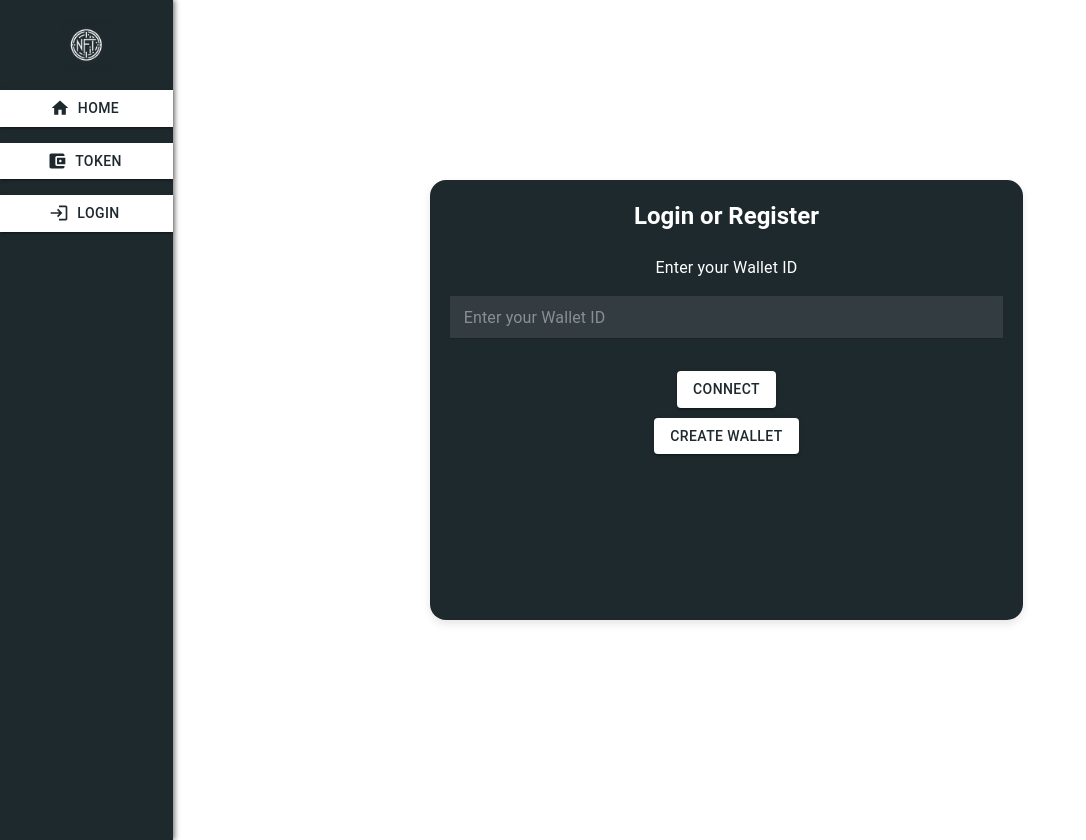
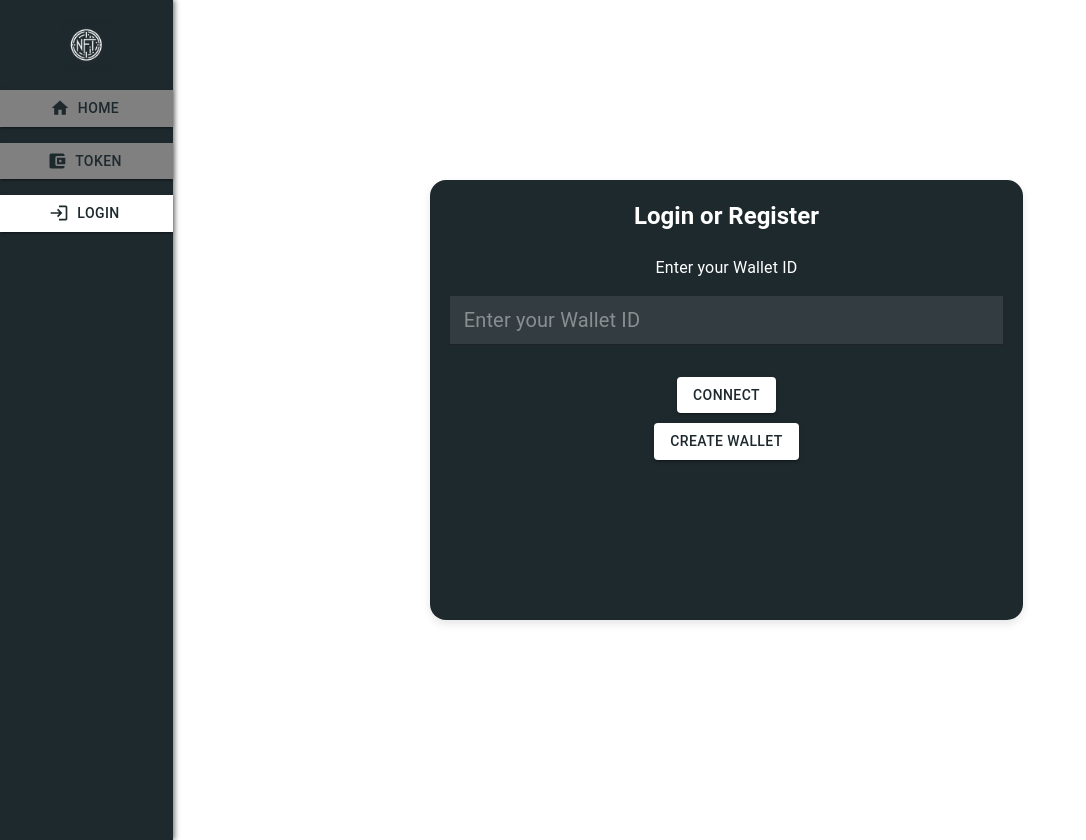
Before and after one commit to M-Blockchain-M-BKC-900/frontend, a React (Create React App) app in the folder enefte/: page /login in a window 1280 px wide. Shown: the whole page, without its empty margins (0-1086 px from the left). Built offline with nearby package versions, Linux system fonts and the light colour scheme.

Commit message:
[UPDATE] Block Route

```diff
--- a/enefte/src/App.js
+++ b/enefte/src/App.js
@@ -1,26 +1,29 @@
 import React from 'react';
-import { BrowserRouter as Router, Routes, Route } from 'react-router-dom';
+import { BrowserRouter as Router, Routes, Route, Navigate } from 'react-router-dom';
 import NavBar from './components/NavBar';
 import Marketplace from './pages/Marketplace';
 import LoginPage from './pages/LoginPage';
 import Tokenisation from './pages/Tokenisation';
+import ProtectedRoute from './components/ProtectedRoute';
 import { Box } from '@mui/material';
 
 export default function App() {
+  const isLoggedIn = sessionStorage.getItem('accessToken');
+
   return (
     <Router>
       <Box sx={{ display: 'flex', height: '100%',}}>
         <NavBar />
-          <Box component="main" sx={{ overflowY: 'auto', width: '100%'}}>
-            <Box component="main" sx={{ overflowX: 'auto', height: '100%'}}>
-              <Routes>
-                <Route path="/" element={<Marketplace />} />
-                <Route path="/marketplace" element={<Marketplace />} />
-                <Route path="/token" element={<Tokenisation />} />
-                <Route path="/login" element={<LoginPage />} />
-              </Routes>
-            </Box>
+        <Box component="main" sx={{ overflowY: 'auto', width: '100%'}}>
+          <Box component="main" sx={{ overflowX: 'auto', height: '100%'}}>
+            <Routes>
+              <Route path="/" element={<LoginPage />} />
+              <Route path="/login" element={isLoggedIn ? <Navigate to="/marketplace" /> : <LoginPage />} />
+              <Route path="/marketplace" element={<ProtectedRoute><Marketplace /></ProtectedRoute>} />
+              <Route path="/token" element={<ProtectedRoute><Tokenisation /></ProtectedRoute>} />
+            </Routes>
           </Box>
+        </Box>
       </Box>
     </Router>
   );
--- a/enefte/src/components/NavBar.js
+++ b/enefte/src/components/NavBar.js
@@ -9,7 +9,6 @@ import { Link, useNavigate } from 'react-router-dom';
 
 const NavBar = () => {
   const navigate = useNavigate();
-
   const isLoggedIn = sessionStorage.getItem('accessToken');
 
   const handleLogout = () => {
@@ -38,12 +37,12 @@ const NavBar = () => {
           component={Link}
           to="/marketplace"
           sx={{
-            backgroundColor: 'white',
+            backgroundColor: isLoggedIn ? 'white' : 'grey',
             color: '#1E292E',
             borderRadius: 0,
             width: '100%',
             ':hover': {
-              backgroundColor: 'grey.300'
+              backgroundColor: isLoggedIn ? 'grey.300' : 'grey'
             }
           }}
         >
@@ -55,12 +54,12 @@ const NavBar = () => {
           component={Link}
           to="/token"
           sx={{
-            backgroundColor: 'white',
+            backgroundColor: isLoggedIn ? 'white' : 'grey',
             color: '#1E292E',
             borderRadius: 0,
             width: '100%',
             ':hover': {
-              backgroundColor: 'grey.300'
+              backgroundColor: isLoggedIn ? 'grey.300' : 'grey'
             }
           }}
         >
@@ -82,7 +81,7 @@ const NavBar = () => {
             }}
           >
             Logout
-        </Button>
+          </Button>
         ) : (
           <Button
             startIcon={<LoginIcon sx={{ color: '#1E292E'}} />}
--- /dev/null
+++ b/enefte/src/components/ProtectedRoute.js
@@ -0,0 +1,9 @@
+import React from 'react';
+import { Navigate } from 'react-router-dom';
+
+const ProtectedRoute = ({ children }) => {
+  const isLoggedIn = sessionStorage.getItem('accessToken');
+  return isLoggedIn ? children : <Navigate to="/login" replace />;
+};
+
+export default ProtectedRoute;
--- a/enefte/src/pages/LoginPage.js
+++ b/enefte/src/pages/LoginPage.js
@@ -89,15 +89,17 @@ const LoginPage = () => {
         <TextField
             variant="filled"
             fullWidth
+            type="password"
             value={walletID}
             onChange={(e) => setWalletID(e.target.value)}
             placeholder="Enter your Wallet ID"
             sx={{
                 mb: 2,
                 input: {
-                color: 'white',
-                backgroundColor: 'rgba(255,255,255,0.1)',
-                padding: '10px 14px',
+                    color: 'white',
+                    backgroundColor: 'rgba(255,255,255,0.1)',
+                    padding: '10px 14px',
+                    fontSize: '1.25rem',
                 }
             }}
         />
```
